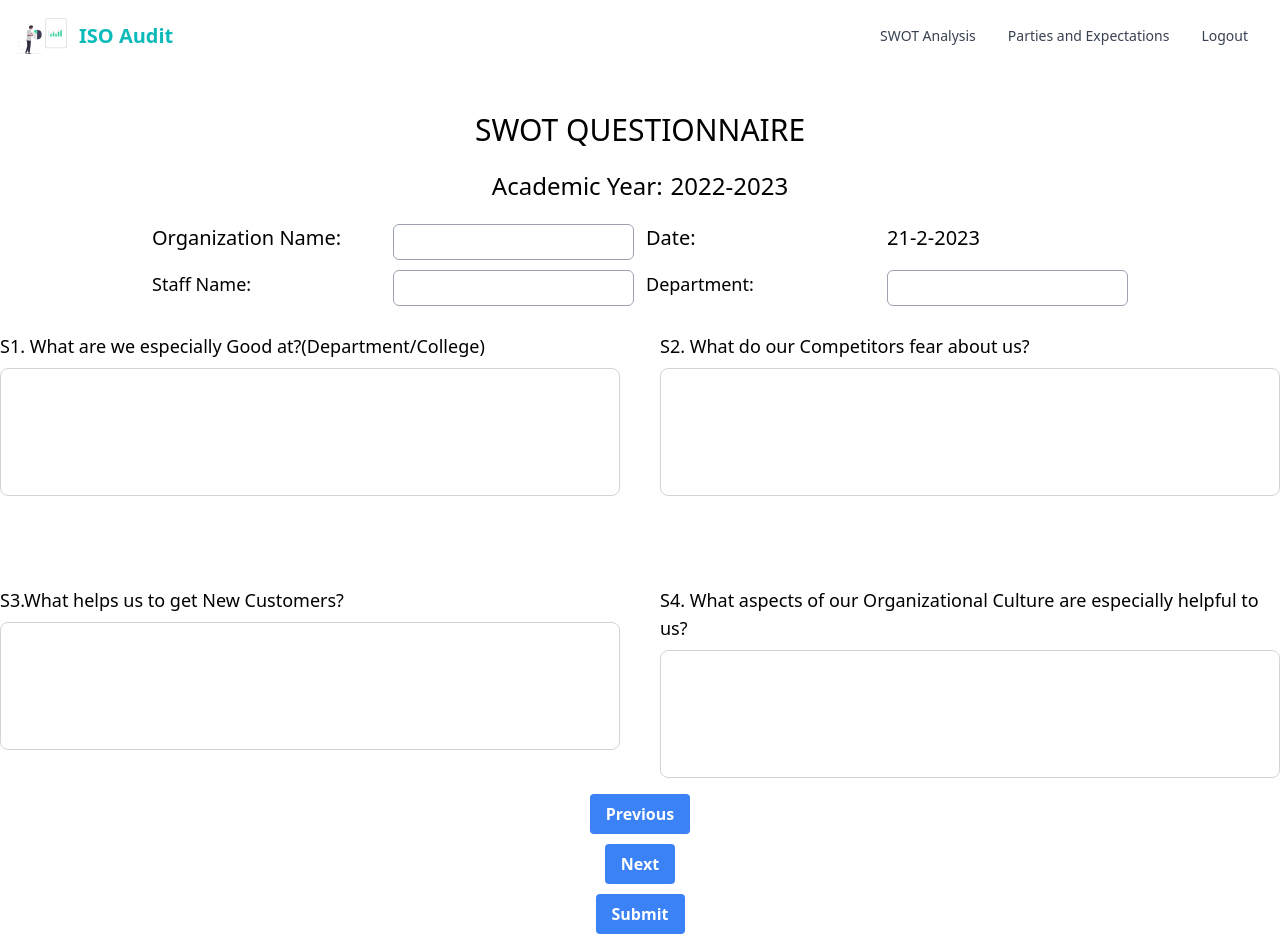
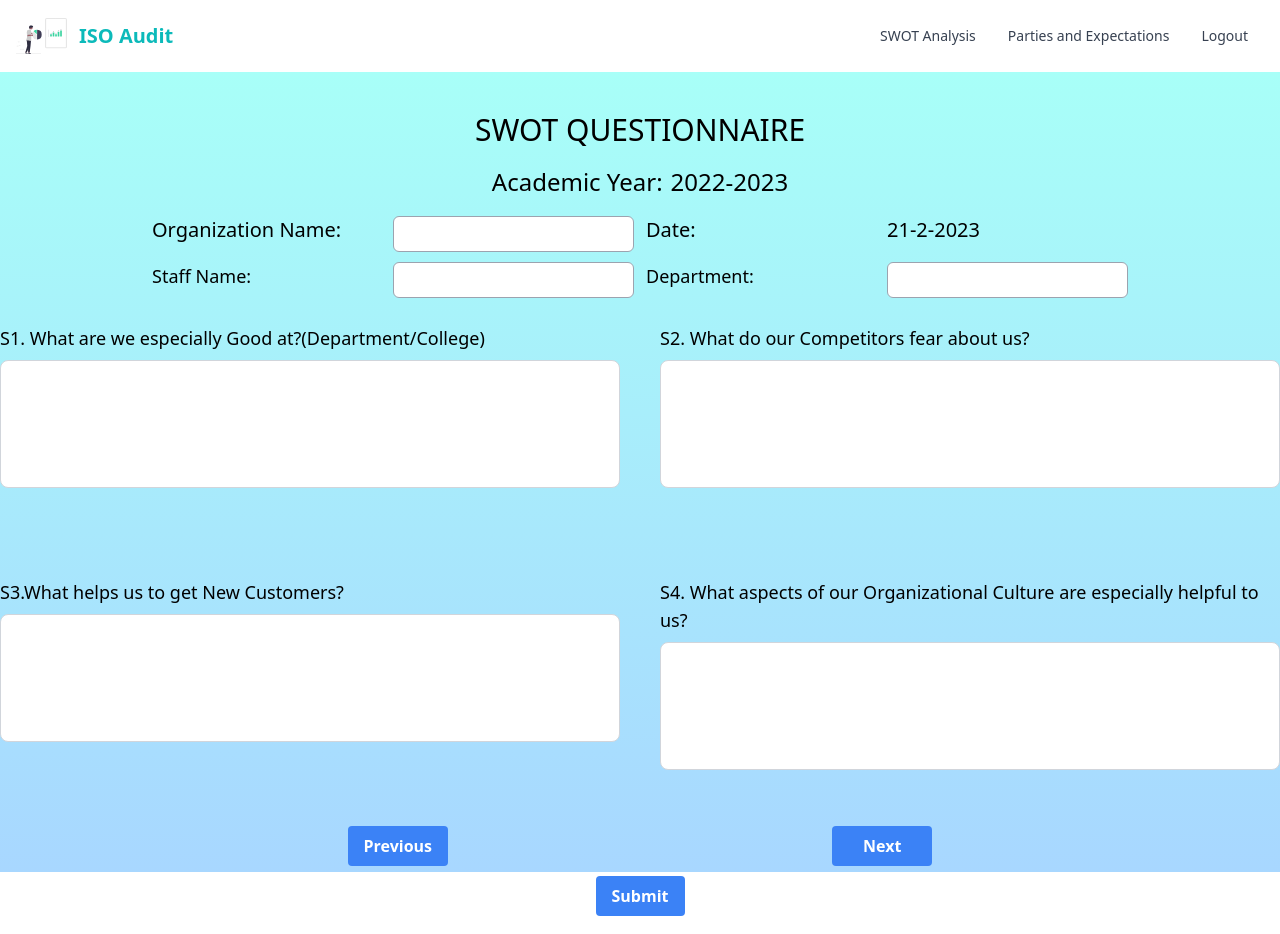
Before and after one commit to inba2002/isoauditwebpage, a React (Create React App) app: page /swot in a window 1280 px wide. Built offline with nearby package versions, Linux system fonts and the light colour scheme.

Commit message:
bg color added

```diff
--- a/src/Components/Parties.js
+++ b/src/Components/Parties.js
@@ -20,8 +20,8 @@ function Parties() {
         setTableData(newData);
       };
     return (
-        <div className="mt-16 h-screen flex flex-col items-center space-y-[25px]">
-           <h1 className="text-3xl font-medium mb-4 ">List of Interested Parties and Expectations (Entry by Institute Head & Coordinator)</h1>
+        <div className="bg-gradient-to-b from-[#A8FFF8] to-[#A8D7FF] h-screen flex flex-col items-center space-y-[25px]">
+           <h1 className="text-3xl font-medium mt-10 mb-4 ">List of Interested Parties and Expectations (Entry by Institute Head & Coordinator)</h1>
       <div className="grid grid-cols-2 gap-5">
       <div className="grid grid-cols-2">
         <h2 className="text-xl font-medium mb-2">Organization Name:</h2>
--- a/src/Components/Swot.js
+++ b/src/Components/Swot.js
@@ -81,9 +81,10 @@ const Swot = () => {
 
 
   return (
-    <div className="mt-10 h-screen flex flex-col items-center space-y-[10px]">
-      <h1 className="text-3xl font-medium">SWOT QUESTIONNAIRE</h1>
-      <div className="flex items-center justify-center py-3">
+
+    <div className="bg-gradient-to-b from-[#A8FFF8] to-[#A8D7FF] h-screen flex flex-col items-center space-y-[10px]" >
+      <h1 className="text-3xl mt-10 font-medium">SWOT QUESTIONNAIRE</h1>
+      <div className="flex items-center justify-center py-2">
       <h2 className="text-2xl font-medium pr-2">Academic Year:</h2>
       <h2 className="text-2xl font-medium">2022-2023</h2>
       </div>
@@ -144,7 +145,7 @@ const Swot = () => {
           />
         </div>
       </div>
-
+      <div className="grid grid-cols-2 gap-96">
       <button
       className="bg-blue-500 hover:bg-blue-700 text-white font-bold py-2 px-4 mt-10 rounded"
       onClick={()=>{
@@ -162,13 +163,18 @@ const Swot = () => {
         }
       }}
     >Next</button>
-
+      </div>
+      <div className='mt-6 mb-5'>
       <button
-      className="bg-blue-500 hover:bg-blue-700 text-white font-bold py-2 px-4 mt-10 rounded"
+      className="bg-blue-500 hover:bg-blue-700 text-white font-bold py-2 px-4 rounded"
       onClick={handleSubmit}
     >
       Submit
     </button>
+      </div>
+
+
+
 
       </div>
   )
```
Also changed, not shown: src/assets/gradient.png (added).
